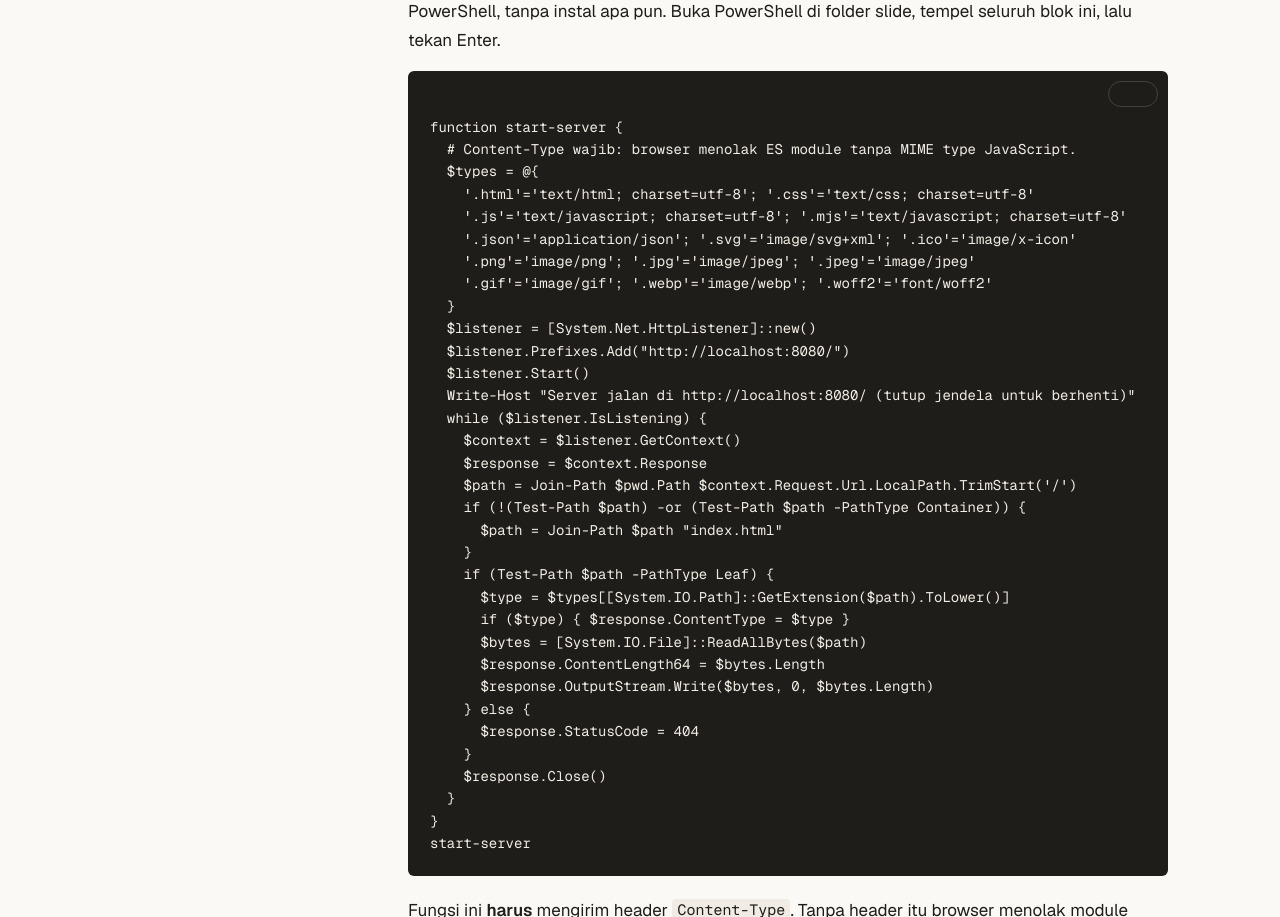
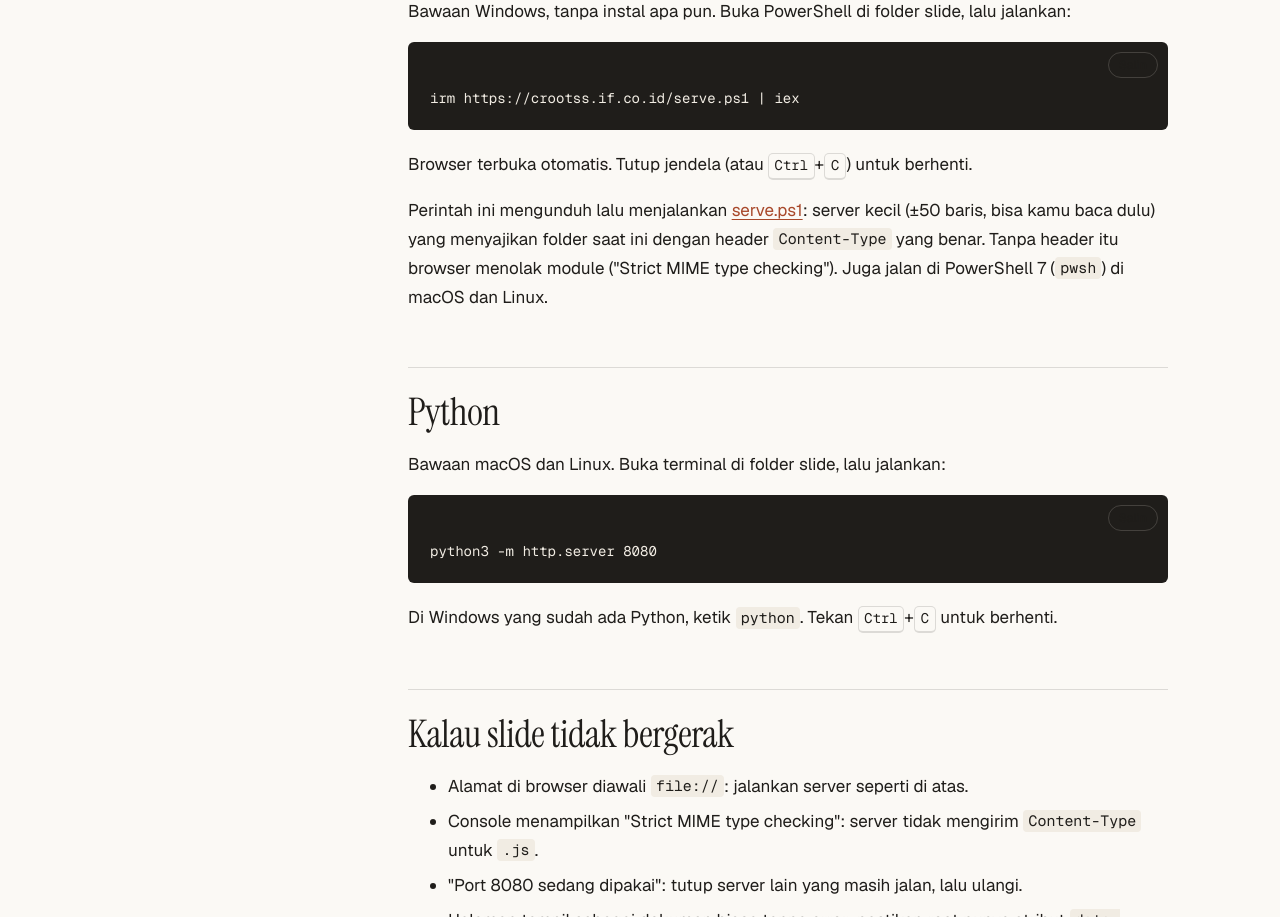
Before and after one commit to crootss/docs, a plain HTML site: page lokal/index.html in a window 1280 px wide. Shown: the part 451-1368 px from the top of the page. Drawn offline with nearby package versions, Linux system fonts and the light colour scheme.

Commit message:
Menjalankan lokal: PowerShell atau Python; dokumentasi gerak tema dan .hud-idle

```diff
--- a/lokal/index.html
+++ b/lokal/index.html
@@ -4,7 +4,7 @@
   <meta charset="UTF-8">
   <meta name="viewport" content="width=device-width, initial-scale=1.0">
   <title>Menjalankan di komputer | crootss</title>
-  <meta name="description" content="Cara membuka presentasi crootss di komputer sendiri: server lokal untuk Windows (PowerShell), macOS, dan Linux, serta alasan file:// tidak bisa dipakai.">
+  <meta name="description" content="Cara membuka presentasi crootss di komputer sendiri dengan satu perintah: PowerShell (bawaan Windows) atau Python (bawaan macOS dan Linux), serta alasan file:// tidak bisa dipakai.">
   <link rel="canonical" href="https://crootss.if.co.id/docs/lokal/">
   <meta name="robots" content="index, follow, max-image-preview:large">
   <meta name="theme-color" content="#fbf9f5" media="(prefers-color-scheme: light)">
@@ -14,7 +14,7 @@
   <meta property="og:locale" content="id_ID">
   <meta property="og:url" content="https://crootss.if.co.id/docs/lokal/">
   <meta property="og:title" content="Menjalankan di komputer | crootss">
-  <meta property="og:description" content="Cara membuka presentasi crootss di komputer sendiri: server lokal untuk Windows (PowerShell), macOS, dan Linux, serta alasan file:// tidak bisa dipakai.">
+  <meta property="og:description" content="Cara membuka presentasi crootss di komputer sendiri dengan satu perintah: PowerShell (bawaan Windows) atau Python (bawaan macOS dan Linux), serta alasan file:// tidak bisa dipakai.">
   <meta property="og:image" content="https://crootss.if.co.id/og.png">
   <meta name="twitter:card" content="summary_large_image">
   <link rel="icon" href="https://crootss.if.co.id/favicon.ico">
@@ -27,7 +27,7 @@
       "@type": "TechArticle",
       "@id": "https://crootss.if.co.id/docs/lokal/#article",
       "headline": "Menjalankan di komputer",
-      "description": "Cara membuka presentasi crootss di komputer sendiri: server lokal untuk Windows (PowerShell), macOS, dan Linux, serta alasan file:// tidak bisa dipakai.",
+      "description": "Cara membuka presentasi crootss di komputer sendiri dengan satu perintah: PowerShell (bawaan Windows) atau Python (bawaan macOS dan Linux), serta alasan file:// tidak bisa dipakai.",
       "url": "https://crootss.if.co.id/docs/lokal/",
       "inLanguage": "id",
       "isPartOf": {
@@ -98,53 +98,24 @@
   <main id="isi-halaman">
     <article>
       <h1>Menjalankan di komputer</h1>
-<p class="lead"><code>croot.js</code> adalah ES module, dan browser <strong>tidak</strong> mau memuat module dari <code>file://</code> (klik dua kali <code>index.html</code>). Jalankan server lokal di folder slide, lalu buka <code>http://localhost:8080/</code>.</p>
+<p class="lead"><code>croot.js</code> adalah ES module, dan browser <strong>tidak</strong> mau memuat module dari <code>file://</code> (klik dua kali <code>index.html</code>). Jalankan server lokal di folder slide dengan salah satu cara di bawah, lalu buka <code>http://localhost:8080/</code>.</p>
 
-<h2 id="windows">Windows</h2>
-<p>PowerShell, tanpa instal apa pun. Buka PowerShell di folder slide, tempel seluruh blok ini, lalu tekan Enter.</p>
-<pre><code class="language-powershell">function start-server {
-  # Content-Type wajib: browser menolak ES module tanpa MIME type JavaScript.
-  $types = @{
-    &#x27;.html&#x27;=&#x27;text/html; charset=utf-8&#x27;; &#x27;.css&#x27;=&#x27;text/css; charset=utf-8&#x27;
-    &#x27;.js&#x27;=&#x27;text/javascript; charset=utf-8&#x27;; &#x27;.mjs&#x27;=&#x27;text/javascript; charset=utf-8&#x27;
-    &#x27;.json&#x27;=&#x27;application/json&#x27;; &#x27;.svg&#x27;=&#x27;image/svg+xml&#x27;; &#x27;.ico&#x27;=&#x27;image/x-icon&#x27;
-    &#x27;.png&#x27;=&#x27;image/png&#x27;; &#x27;.jpg&#x27;=&#x27;image/jpeg&#x27;; &#x27;.jpeg&#x27;=&#x27;image/jpeg&#x27;
-    &#x27;.gif&#x27;=&#x27;image/gif&#x27;; &#x27;.webp&#x27;=&#x27;image/webp&#x27;; &#x27;.woff2&#x27;=&#x27;font/woff2&#x27;
-  }
-  $listener = [System.Net.HttpListener]::new()
-  $listener.Prefixes.Add(&quot;http://localhost:8080/&quot;)
-  $listener.Start()
-  Write-Host &quot;Server jalan di http://localhost:8080/ (tutup jendela untuk berhenti)&quot;
-  while ($listener.IsListening) {
-    $context = $listener.GetContext()
-    $response = $context.Response
-    $path = Join-Path $pwd.Path $context.Request.Url.LocalPath.TrimStart(&#x27;/&#x27;)
-    if (!(Test-Path $path) -or (Test-Path $path -PathType Container)) {
-      $path = Join-Path $path &quot;index.html&quot;
-    }
-    if (Test-Path $path -PathType Leaf) {
-      $type = $types[[System.IO.Path]::GetExtension($path).ToLower()]
-      if ($type) { $response.ContentType = $type }
-      $bytes = [System.IO.File]::ReadAllBytes($path)
-      $response.ContentLength64 = $bytes.Length
-      $response.OutputStream.Write($bytes, 0, $bytes.Length)
-    } else {
-      $response.StatusCode = 404
-    }
-    $response.Close()
-  }
-}
-start-server</code></pre>
-<p>Fungsi ini <strong>harus</strong> mengirim header <code>Content-Type</code>. Tanpa header itu browser menolak module ("Strict MIME type checking") dan slide tidak aktif.</p>
+<h2 id="powershell">PowerShell</h2>
+<p>Bawaan Windows, tanpa instal apa pun. Buka PowerShell di folder slide, lalu jalankan:</p>
+<pre><code class="language-powershell">irm https://crootss.if.co.id/serve.ps1 | iex</code></pre>
+<p>Browser terbuka otomatis. Tutup jendela (atau <kbd>Ctrl</kbd>+<kbd>C</kbd>) untuk berhenti.</p>
+<p>Perintah ini mengunduh lalu menjalankan <a href="https://crootss.if.co.id/serve.ps1">serve.ps1</a>: server kecil (±50 baris, bisa kamu baca dulu) yang menyajikan folder saat ini dengan header <code>Content-Type</code> yang benar. Tanpa header itu browser menolak module ("Strict MIME type checking"). Juga jalan di PowerShell 7 (<code>pwsh</code>) di macOS dan Linux.</p>
 
-<h2 id="macos-linux">macOS dan Linux</h2>
-<p>Juga untuk Windows yang sudah ada Python. Buka terminal di folder slide:</p>
+<h2 id="python">Python</h2>
+<p>Bawaan macOS dan Linux. Buka terminal di folder slide, lalu jalankan:</p>
 <pre><code class="language-sh">python3 -m http.server 8080</code></pre>
+<p>Di Windows yang sudah ada Python, ketik <code>python</code>. Tekan <kbd>Ctrl</kbd>+<kbd>C</kbd> untuk berhenti.</p>
 
 <h2 id="masalah">Kalau slide tidak bergerak</h2>
 <ul>
   <li>Alamat di browser diawali <code>file://</code>: jalankan server seperti di atas.</li>
   <li>Console menampilkan "Strict MIME type checking": server tidak mengirim <code>Content-Type</code> untuk <code>.js</code>.</li>
+  <li>"Port 8080 sedang dipakai": tutup server lain yang masih jalan, lalu ulangi.</li>
   <li>Halaman tampil sebagai dokumen biasa tanpa error: pastikan root punya atribut <code>data-croot</code> dan berisi <code>.croot-stage</code>.</li>
 </ul>
     </article>
```
Also changed, not shown: api/index.html (+13 -1 lines), index.html (+1 -1 lines), tema/index.html (+13 -0 lines), 1 other file.
